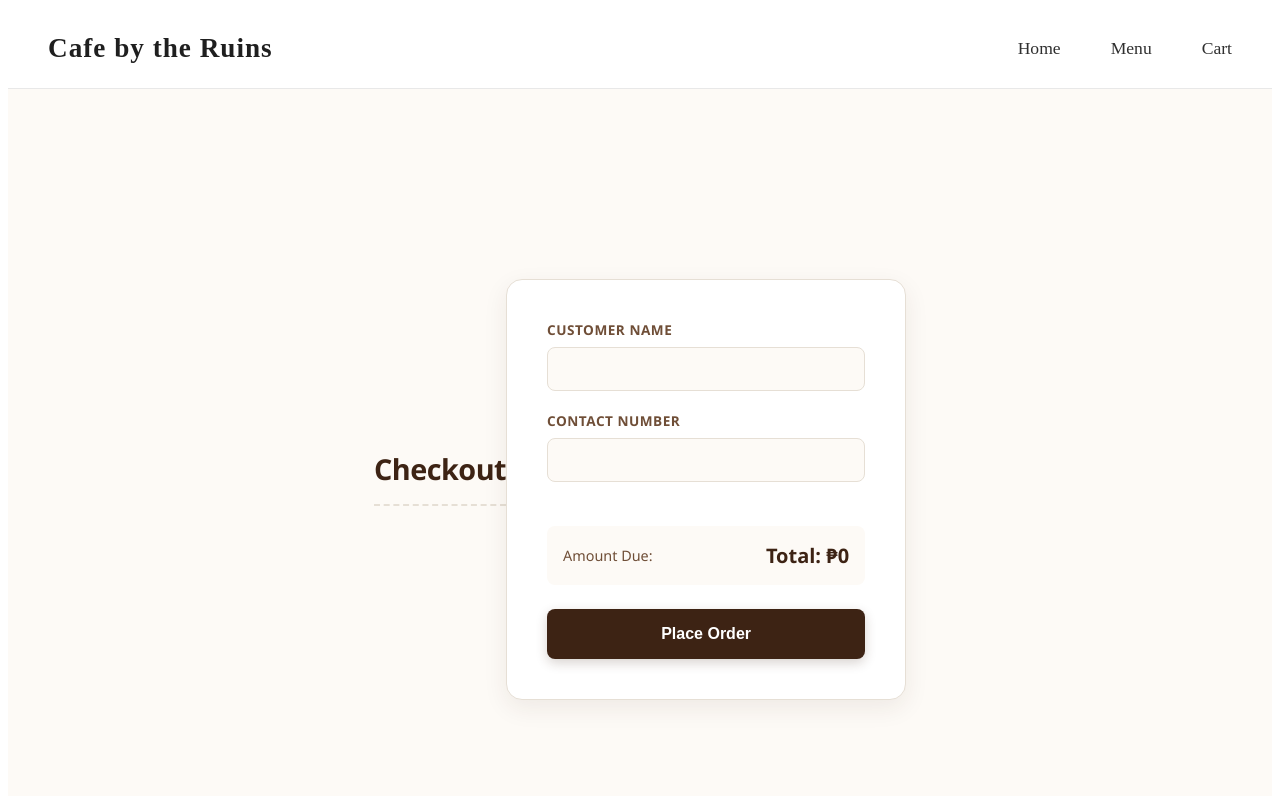
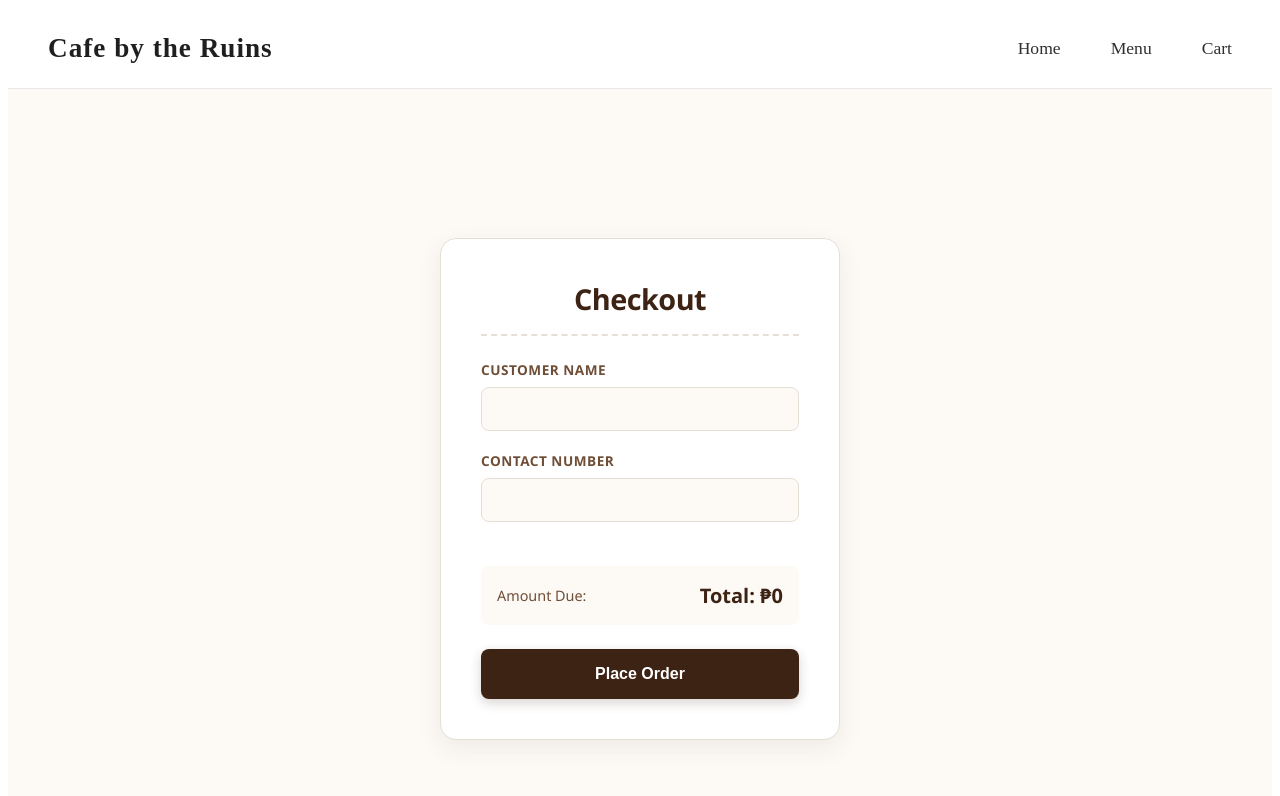
Before and after one commit to UBSITCerezoRegie/finalExam, an Angular app: page /checkout in a window 1280 px wide. Shown: the top 796 px of the page. Built offline with nearby package versions, Linux system fonts and the light colour scheme.

Commit message:
feat: change the format for my css design

```diff
--- a/src/app/checkout/checkout.html
+++ b/src/app/checkout/checkout.html
@@ -1,8 +1,9 @@
-<h2>Checkout</h2>
 
 <form
   [formGroup]="checkoutForm"
   (ngSubmit)="placeOrder()">
+  <h2>Checkout</h2>
+
 
   <label>Customer Name</label>
   <input
```
